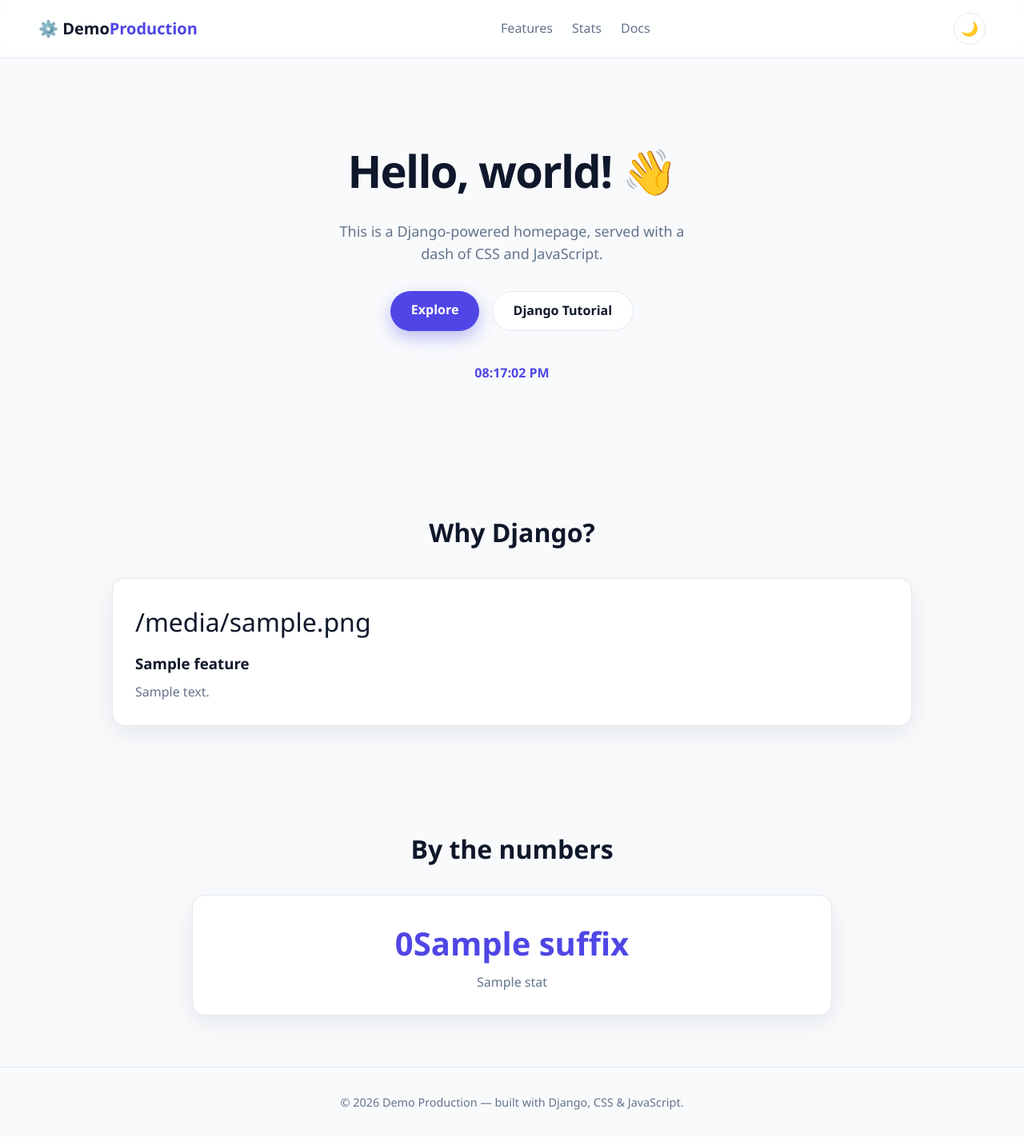
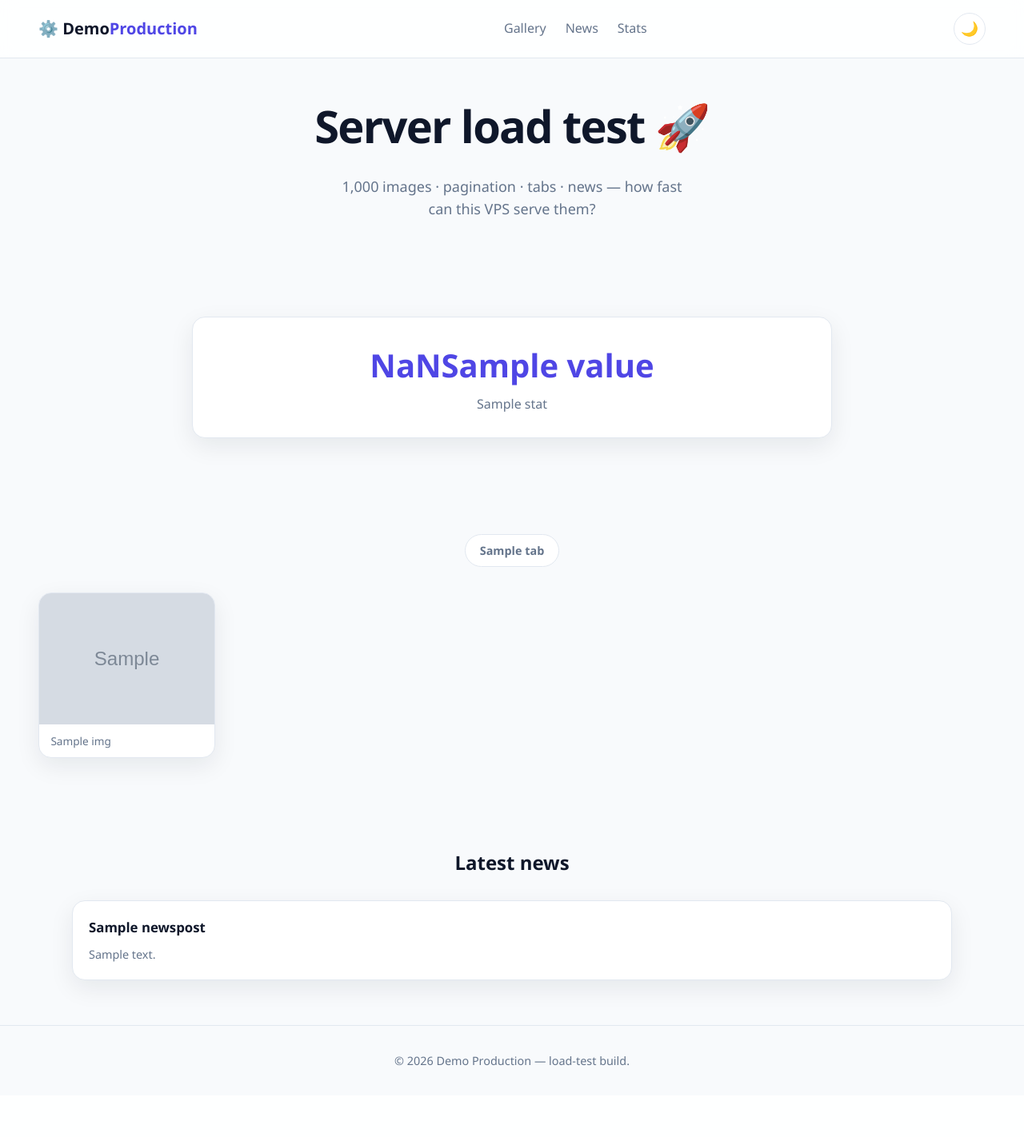
Before and after one commit to Athaher-Sayem/demo-production, a Django app: template home/templates/home/index.html in a window 1280 px wide. Shown: the whole page at 80% size. After the commit the page ends 1333 px from the top, so only its background shows below. Run offline with Django 5.2, Linux system fonts and the light colour scheme; tables that the repository leaves empty hold one stand-in row (values such as "Sample post"); the template is opened without the code that fills it: values that come from a table or form of the project are taken from there, most other values are stand-ins (such as "Sample title", 1, 10 or a date in 2020); grey boxes marked "Sample" are stand-in pictures.

Commit message:
Add server load-test homepage: 1000 images, pagination, tabs, news

```diff
--- a/home/models.py
+++ b/home/models.py
@@ -1,3 +1,35 @@
 from django.db import models
 
-# Create your models here.
+
+class StressImage(models.Model):
+    CATEGORIES = [
+        ("tech", "Tech"),
+        ("sports", "Sports"),
+        ("fashion", "Fashion"),
+        ("food", "Food"),
+        ("travel", "Travel"),
+        ("news", "News"),
+    ]
+
+    title = models.CharField(max_length=120)
+    category = models.CharField(max_length=20, choices=CATEGORIES)
+    image_path = models.CharField(max_length=200)  # static-relative path, e.g. home/loadtest/img_000001.svg
+    created_at = models.DateTimeField(auto_now_add=True)
+
+    class Meta:
+        ordering = ["-created_at"]
+
+    def __str__(self):
+        return self.title
+
+
+class NewsPost(models.Model):
+    title = models.CharField(max_length=160)
+    body = models.TextField()
+    published_at = models.DateTimeField(auto_now_add=True)
+
+    class Meta:
+        ordering = ["-published_at"]
+
+    def __str__(self):
+        return self.title
--- a/home/static/home/css/style.css
+++ b/home/static/home/css/style.css
@@ -250,8 +250,152 @@ body {
     font-size: 0.9rem;
 }
 
+/* ---------- Load-test layout ---------- */
+
+.hero-compact {
+    padding: 2.5rem 1.5rem 1.5rem;
+}
+
+.gallery,
+.news-section {
+    padding: clamp(1.5rem, 5vw, 3.5rem) clamp(1rem, 5vw, 3rem);
+}
+
+.tabs {
+    display: flex;
+    flex-wrap: wrap;
+    gap: 0.5rem;
+    justify-content: center;
+    margin-bottom: 2rem;
+}
+
+.tab {
+    padding: 0.5rem 1.1rem;
+    border: 1px solid var(--border);
+    border-radius: 999px;
+    background: var(--surface);
+    color: var(--muted);
+    text-decoration: none;
+    font-weight: 600;
+    font-size: 0.9rem;
+    transition: all var(--transition);
+}
+
+.tab:hover {
+    color: var(--primary);
+    border-color: var(--primary);
+}
+
+.tab-active {
+    background: var(--primary);
+    color: #fff;
+    border-color: var(--primary);
+}
+
+.img-grid {
+    display: grid;
+    grid-template-columns: repeat(auto-fill, minmax(220px, 1fr));
+    gap: 1.25rem;
+}
+
+.img-card {
+    background: var(--surface);
+    border: 1px solid var(--border);
+    border-radius: var(--radius);
+    overflow: hidden;
+    box-shadow: var(--shadow);
+    transition: transform var(--transition);
+}
+
+.img-card:hover {
+    transform: translateY(-4px);
+}
+
+.img-card img {
+    display: block;
+    width: 100%;
+    aspect-ratio: 4 / 3;
+    object-fit: cover;
+    background: var(--primary-soft);
+}
+
+.img-card figcaption {
+    padding: 0.6rem 0.9rem;
+    font-size: 0.85rem;
+    color: var(--muted);
+    white-space: nowrap;
+    overflow: hidden;
+    text-overflow: ellipsis;
+}
+
+.empty {
+    grid-column: 1 / -1;
+    text-align: center;
+    color: var(--muted);
+}
+
+.pagination {
+    display: flex;
+    justify-content: center;
+    align-items: center;
+    gap: 1.25rem;
+    margin-top: 2.25rem;
+}
+
+.page-link {
+    padding: 0.55rem 1.2rem;
+    border-radius: 999px;
+    background: var(--primary);
+    color: #fff;
+    text-decoration: none;
+    font-weight: 600;
+}
+
+.page-link:hover {
+    filter: brightness(1.1);
+}
+
+.page-info {
+    color: var(--muted);
+    font-variant-numeric: tabular-nums;
+}
+
+.news-section h2 {
+    text-align: center;
+    margin-bottom: 1.75rem;
+}
+
+.news-list {
+    display: grid;
+    grid-template-columns: repeat(auto-fit, minmax(280px, 1fr));
+    gap: 1.25rem;
+    max-width: 1100px;
+    margin: 0 auto;
+}
+
+.news-card {
+    background: var(--surface);
+    border: 1px solid var(--border);
+    border-radius: var(--radius);
+    padding: 1.25rem;
+    box-shadow: var(--shadow);
+}
+
+.news-card h3 {
+    margin-bottom: 0.5rem;
+    font-size: 1.05rem;
+}
+
+.news-card p {
+    color: var(--muted);
+    font-size: 0.9rem;
+}
+
 @media (max-width: 640px) {
     .nav {
         gap: 0.75rem;
     }
+    .img-grid {
+        grid-template-columns: repeat(auto-fill, minmax(150px, 1fr));
+    }
 }
--- a/home/templates/home/index.html
+++ b/home/templates/home/index.html
@@ -11,59 +11,85 @@
     <header class="site-header">
         <a class="brand" href="/">⚙️ Demo<span>Production</span></a>
         <nav class="nav">
-            <a href="#features">Features</a>
+            <a href="#gallery">Gallery</a>
+            <a href="#news">News</a>
             <a href="#stats">Stats</a>
-            <a href="https://docs.djangoproject.com/" target="_blank" rel="noopener">Docs</a>
         </nav>
         <button id="theme-toggle" class="theme-toggle" aria-label="Toggle dark mode">🌙</button>
     </header>
 
     <main>
-        <section class="hero">
-            <h1>Hello, world! 👋</h1>
+        <section class="hero hero-compact">
+            <h1>Server load test 🚀</h1>
             <p class="tagline">
-                This is a Django-powered homepage, served with a dash of CSS and JavaScript.
+                1,000 images · pagination · tabs · news — how fast can this VPS serve them?
             </p>
-            <div class="hero-actions">
-                <a class="btn btn-primary" href="#features">Explore</a>
-                <a class="btn btn-ghost" href="https://docs.djangoproject.com/en/6.1/intro/tutorial01/"
-                   target="_blank" rel="noopener">Django Tutorial</a>
-            </div>
-            <p class="clock" id="clock">—</p>
         </section>
 
-        <section id="features" class="features">
-            <h2>Why Django?</h2>
-            <div class="feature-grid">
-                {% for feature in features %}
-                <article class="feature-card">
-                    <span class="feature-icon" aria-hidden="true">{{ feature.icon }}</span>
-                    <h3>{{ feature.title }}</h3>
-                    <p>{{ feature.text }}</p>
-                </article>
+        <section id="stats" class="stats">
+            <div class="stats-grid">
+                {% for stat in stats %}
+                <div class="stat-card">
+                    <span class="stat-value">{{ stat.value }}</span>
+                    <span class="stat-label">{{ stat.label }}</span>
+                </div>
                 {% endfor %}
             </div>
         </section>
 
-        <section id="stats" class="stats">
-            <h2>By the numbers</h2>
-            <div class="stats-grid">
-                {% for stat in stats %}
-                <div class="stat-card">
-                    <span class="stat-value"
-                          data-target="{{ stat.value }}"
-                          data-decimals="{% if stat.decimals %}{{ stat.decimals }}{% else %}0{% endif %}">
-                        0{{ stat.suffix }}
-                    </span>
-                    <span class="stat-label">{{ stat.label }}</span>
-                </div>
+        <section id="gallery" class="gallery">
+            <div class="tabs" role="tablist">
+                {% for key, label in tabs %}
+                <a href="?tab={{ key }}"
+                   class="tab {% if active_tab == key %}tab-active{% endif %}"
+                   role="tab"
+                   aria-selected="{% if active_tab == key %}true{% else %}false{% endif %}">
+                    {{ label }}
+                </a>
+                {% endfor %}
+            </div>
+
+            <div class="img-grid">
+                {% for img in images %}
+                <figure class="img-card">
+                    <img src="{% static img.image_path %}" alt="{{ img.title }}" loading="lazy" decoding="async">
+                    <figcaption>{{ img.title }}</figcaption>
+                </figure>
+                {% empty %}
+                <p class="empty">No images in this tab.</p>
+                {% endfor %}
+            </div>
+
+            {% if page_obj.has_other_pages %}
+            <nav class="pagination" aria-label="Pagination">
+                {% if page_obj.has_previous %}
+                <a class="page-link" href="?tab={{ active_tab }}&page={{ page_obj.previous_page_number }}">‹ Prev</a>
+                {% endif %}
+
+                <span class="page-info">Page {{ page_obj.number }} of {{ page_obj.paginator.num_pages }}</span>
+
+                {% if page_obj.has_next %}
+                <a class="page-link" href="?tab={{ active_tab }}&page={{ page_obj.next_page_number }}">Next ›</a>
+                {% endif %}
+            </nav>
+            {% endif %}
+        </section>
+
+        <section id="news" class="news-section">
+            <h2>Latest news</h2>
+            <div class="news-list">
+                {% for item in news %}
+                <article class="news-card">
+                    <h3>{{ item.title }}</h3>
+                    <p>{{ item.body|truncatewords:28 }}</p>
+                </article>
                 {% endfor %}
             </div>
         </section>
     </main>
 
     <footer class="site-footer">
-        <p>&copy; <span id="year"></span> Demo Production — built with Django, CSS &amp; JavaScript.</p>
+        <p>&copy; <span id="year"></span> Demo Production — load-test build.</p>
     </footer>
 
     <script src="{% static 'home/js/main.js' %}"></script>
```
Also changed, not shown: home/management/commands/seed_loadtest.py (added, +85 -0 lines), home/views.py (+26 -21 lines), home/management/__init__.py (added), home/management/commands/__init__.py (added), home/migrations/0001_initial.py (added), 2 other files.
